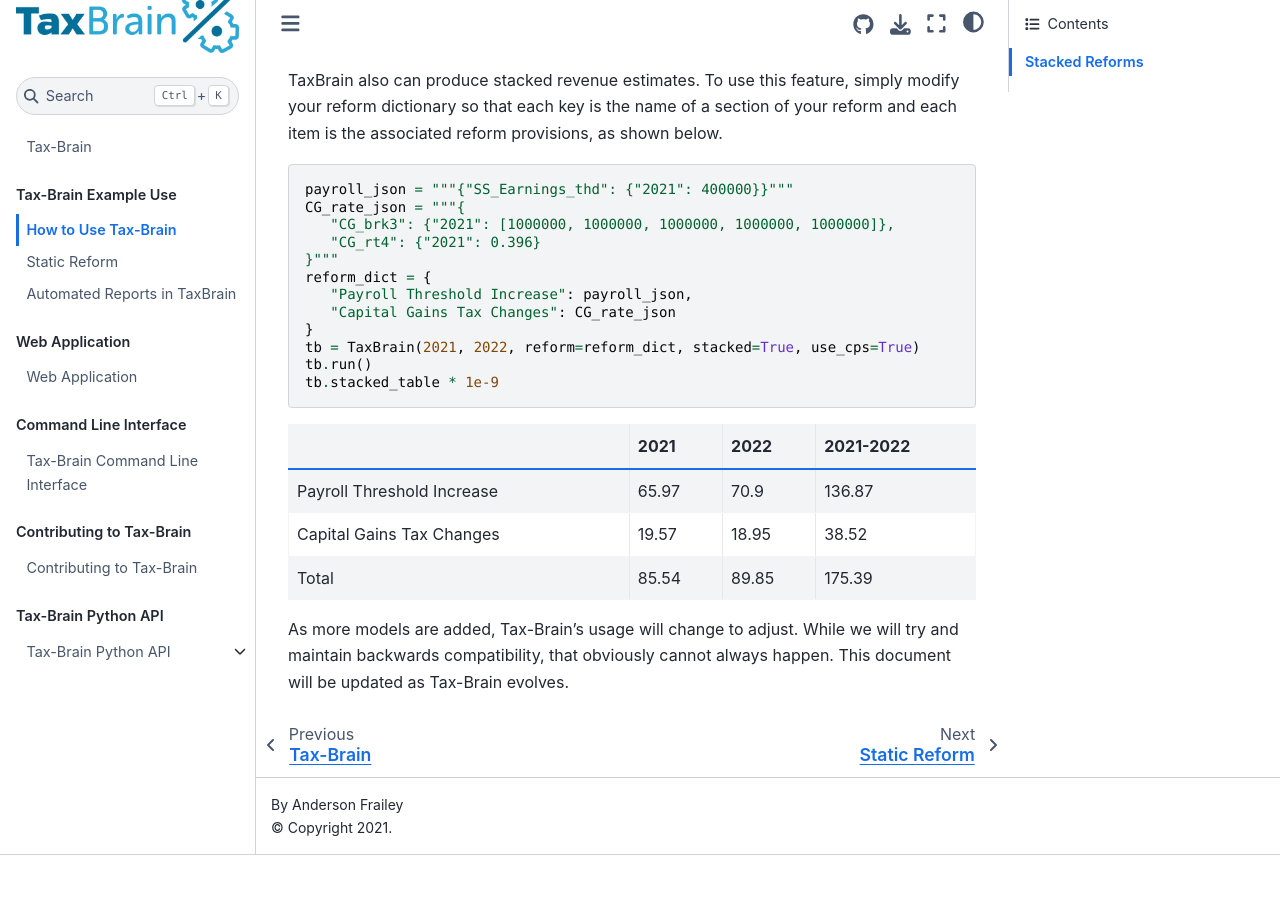
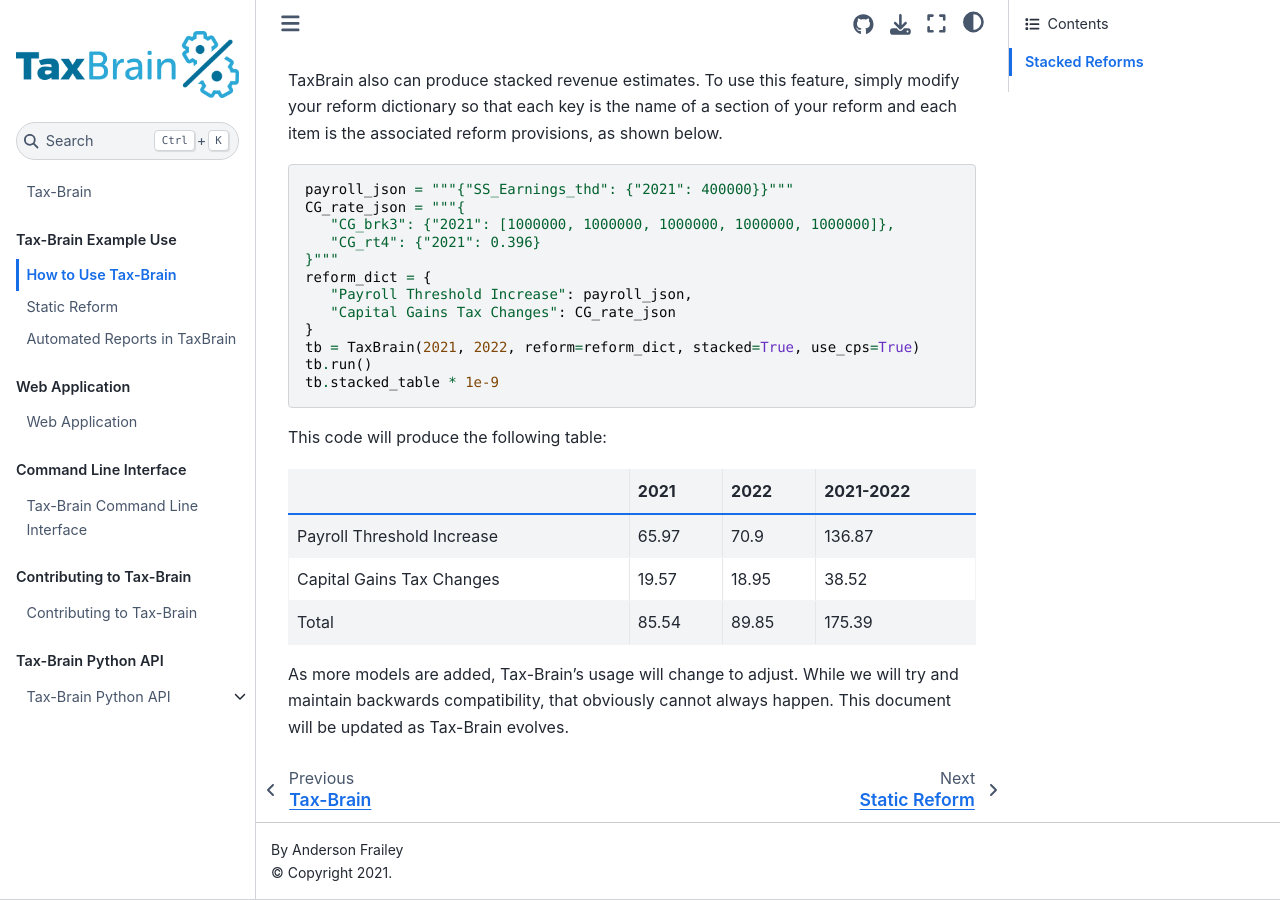
Before and after one commit to PSLmodels/Tax-Brain, a Jupyter Book: the page built from docs/book/content/usage.md, in a window 1280 px wide and 900 px high, scrolled down 1675 px. Built offline with Jupyter Book 1.0.4 settings and Sphinx 7.4.7 and the Sphinx Book theme 1.1.4, drawn with Linux system fonts in a browser that asks for light colours; before the commit the page ends 2530 px from its top, so only the background shows below that.

Commit message:
update docs

````diff
--- a/docs/book/content/usage.md
+++ b/docs/book/content/usage.md
@@ -90,6 +90,7 @@
 tb.run()
 tb.stacked_table * 1e-9
 ```
+This code will produce the following table:
 
 |                   |2021              |2022             |2021-2022                |
 |--------------------------|------------------|-----------------|-------------------------|
````
